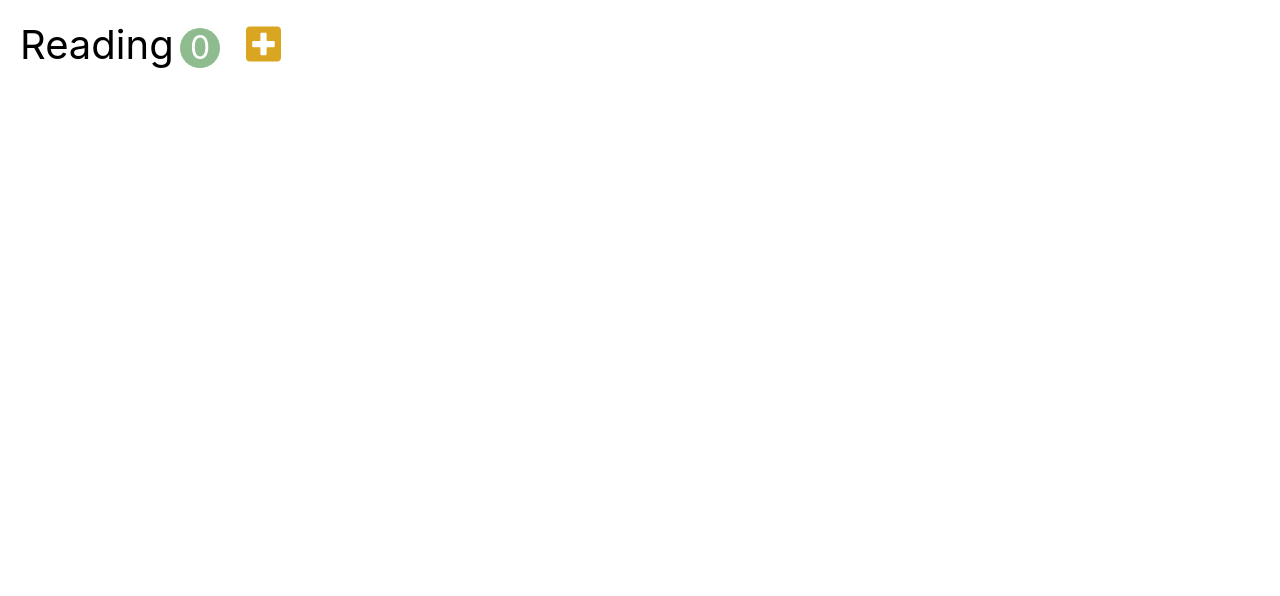
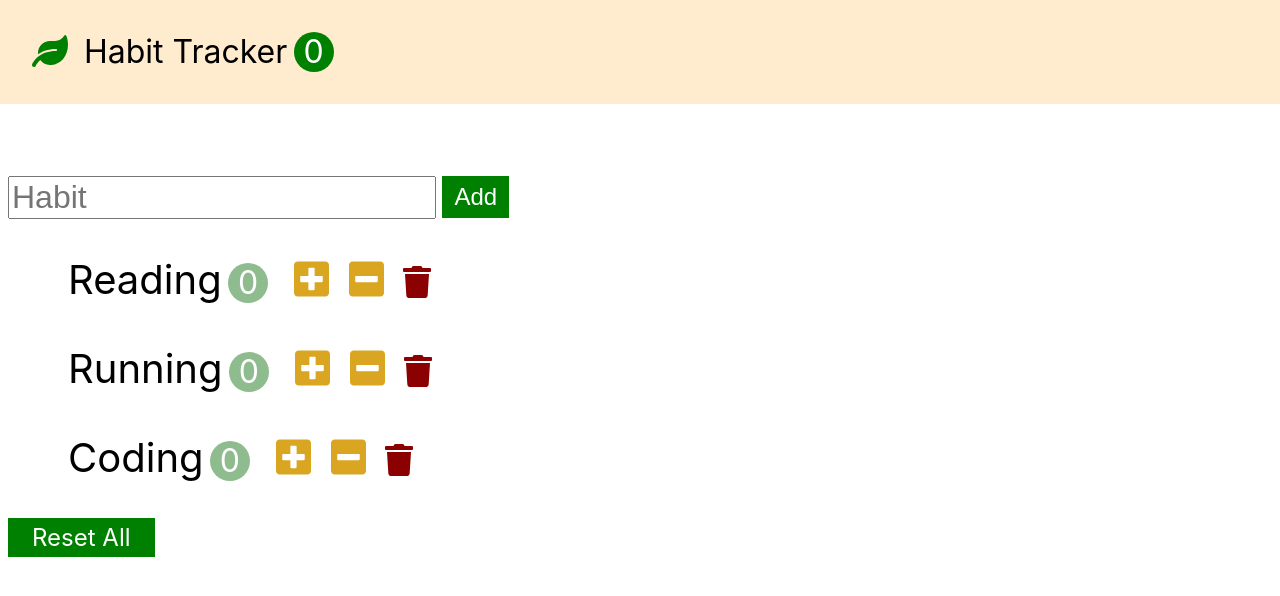
Before and after one commit to steadev/react-practice-habit-tracker, a React (Create React App) app: page / in a window 1280 px wide. Shown: the top 596 px of the page. Built offline with nearby package versions, Linux system fonts and the light colour scheme.

Commit message:
add github page deploy

```diff
--- a/package.json
+++ b/package.json
@@ -2,6 +2,7 @@
   "name": "template",
   "version": "0.1.0",
   "private": true,
+  "homepage": "https://steadev.github.io/react-practice-habit-tracker/",
   "dependencies": {
     "@fortawesome/fontawesome-free": "^5.15.4",
     "@testing-library/jest-dom": "^5.11.4",
@@ -16,7 +17,9 @@
     "start": "react-scripts start",
     "build": "react-scripts build",
     "test": "react-scripts test",
-    "eject": "react-scripts eject"
+    "eject": "react-scripts eject",
+    "predeploy": "npm run build",
+    "deploy": "gh-pages -d build"
   },
   "eslintConfig": {
     "extends": [
--- a/src/index.js
+++ b/src/index.js
@@ -1,14 +1,14 @@
 import "@fortawesome/fontawesome-free/js/all.js";
 import React from "react";
 import ReactDOM from "react-dom";
+import App from "./app";
 import "./app.css";
-import SimpleHabit from "./components/simpleHabit";
 import "./index.css";
 
 ReactDOM.render(
   <React.StrictMode>
-    {/* <App /> */}
-    <SimpleHabit />
+    <App />
+    {/* <SimpleHabit /> */}
   </React.StrictMode>,
   document.getElementById("root")
 );
```
Also changed, not shown: 1 other file (tests, documents, lock files or other folders).
